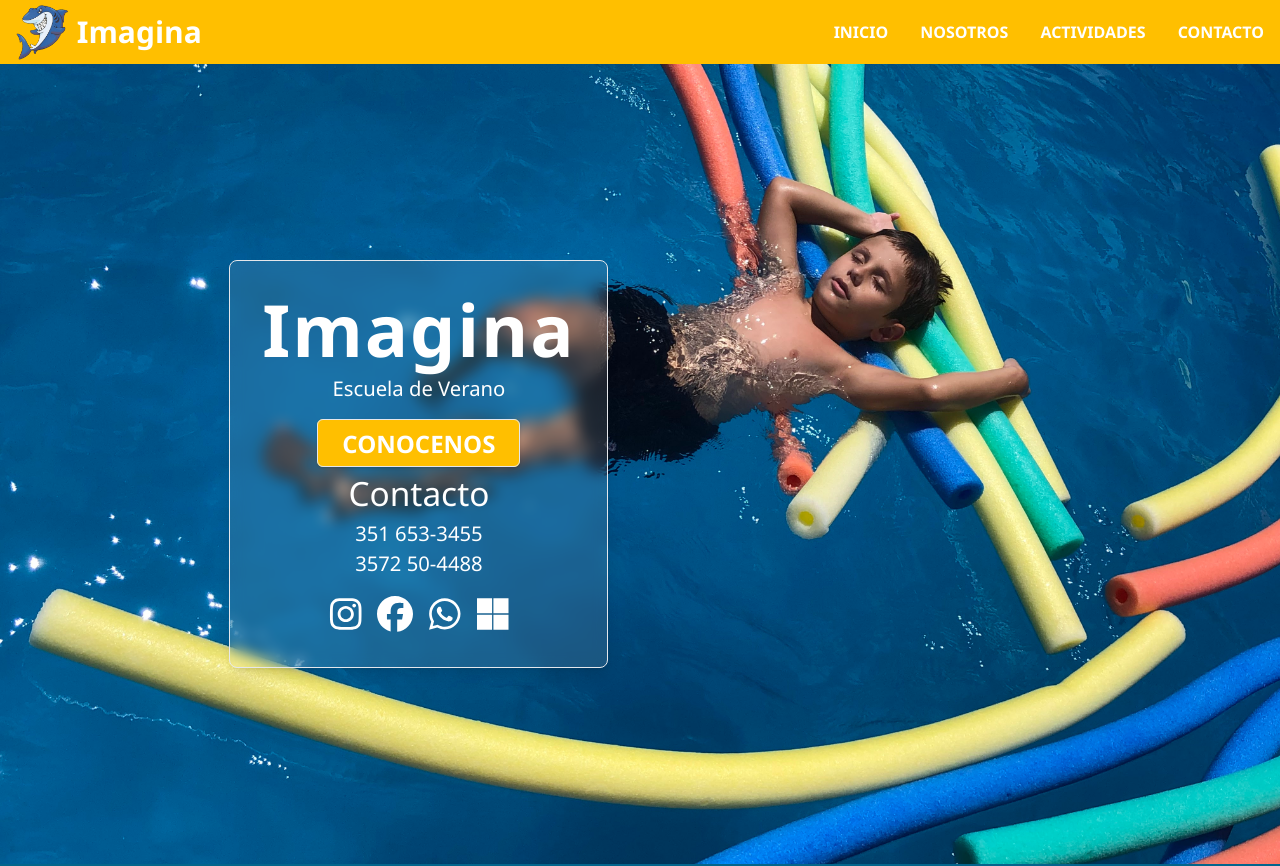
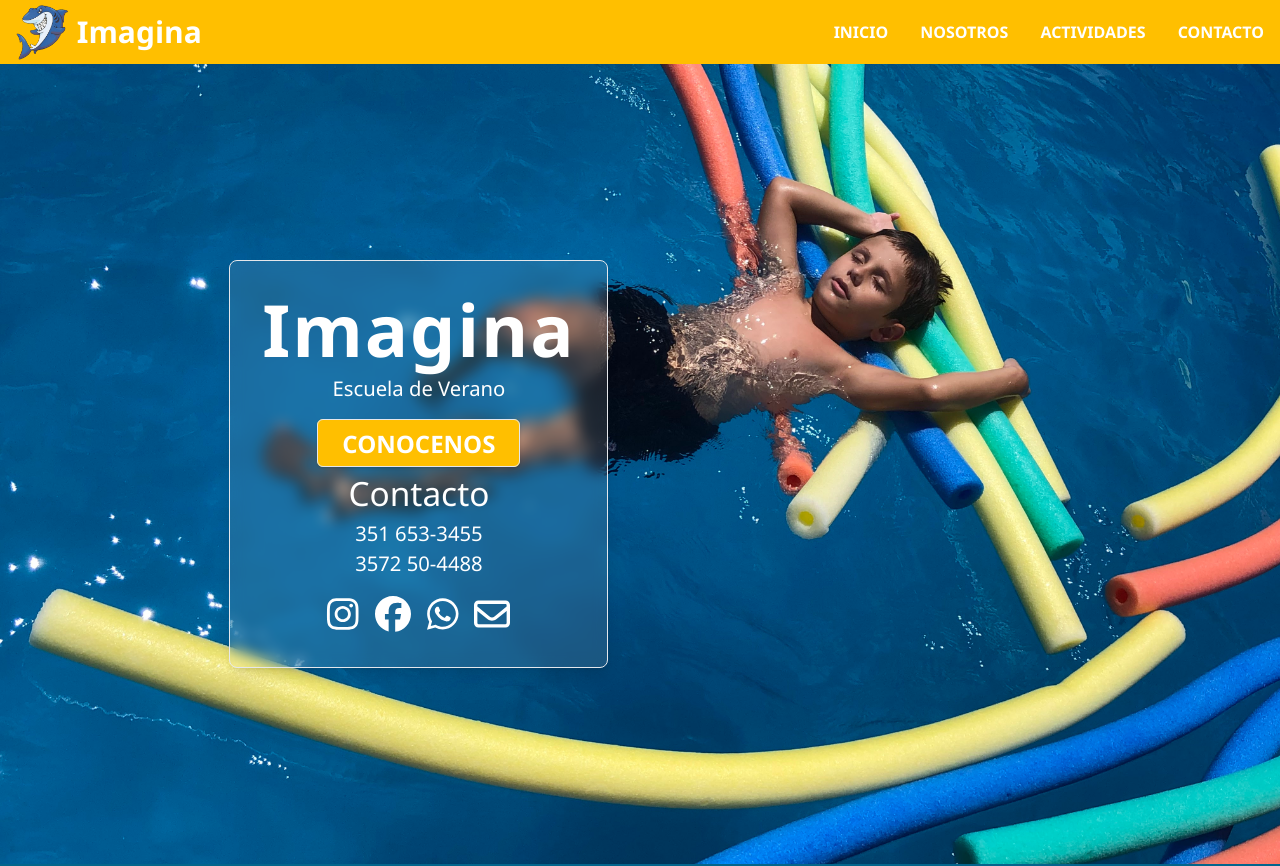
Before and after one commit to ADNWebSolutions/imagina, a React (Vite) app: page / in a window 1280 px wide. Shown: the top 866 px of the page. Built offline with nearby package versions, Linux system fonts and the light colour scheme.

Commit message:
icono de correo cambiado por 'envelope'

```diff
--- a/src/components/SocialMedia.jsx
+++ b/src/components/SocialMedia.jsx
@@ -1,5 +1,6 @@
 import { FontAwesomeIcon } from "@fortawesome/react-fontawesome";
-import { faInstagram, faFacebook, faWhatsapp, faMicrosoft} from "@fortawesome/free-brands-svg-icons";
+import { faInstagram, faFacebook, faWhatsapp, faMicrosoft } from "@fortawesome/free-brands-svg-icons";
+import { faEnvelope } from "@fortawesome/free-regular-svg-icons";
 
 const SocialMedia = (props) => {
   const className = props.className;
@@ -23,7 +24,8 @@ const SocialMedia = (props) => {
             <FontAwesomeIcon icon={faWhatsapp} />
           </a>
           <a href="mailto:serenakpa6@hotmail.com" target="_blank" className="ml-4 hover:duration-200 hover:text-sand">
-            <FontAwesomeIcon icon={faMicrosoft} />
+
+            <FontAwesomeIcon icon={faEnvelope } />
           </a>
         </div>
       </div>
```
